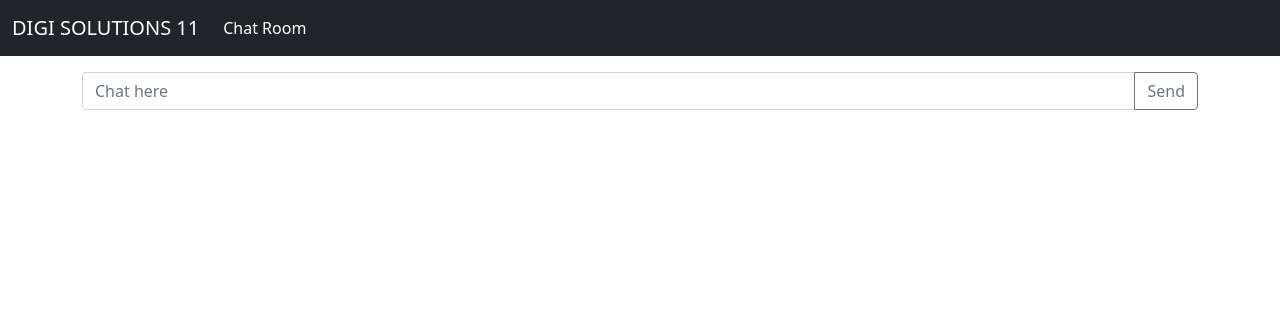
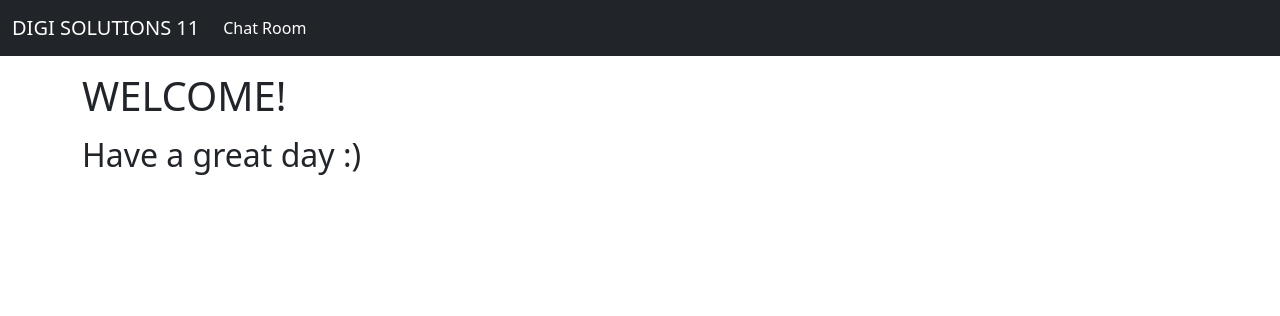
Before and after one commit to rhysmcg/qrsignin, a Flask app: page / in a window 1280 px wide. Shown: the top 316 px of the page. Run offline with Flask 2, Linux system fonts and the light colour scheme; some libraries are stand-ins or nearby versions.

Commit message:
Update main.html

```diff
--- a/templates/main.html
+++ b/templates/main.html
@@ -1,73 +1,10 @@
 {% extends "base.html" %}
 {% block content %}
 
-<script type="text/javascript" src="https://cdnjs.cloudflare.com/ajax/libs/socket.io/4.0.0/socket.io.js"></script>
-<script src="https://ajax.googleapis.com/ajax/libs/jquery/2.2.4/jquery.min.js"></script>
-<script type="text/javascript">
-$(document).ready(function() {
+<div class="container">
 
-    // connect to the website of the page's server
-	var socket = io.connect('http://' + document.domain + ':' + location.port);
-
-	// If connected, say "user has been connected"
-	socket.on('connect', function() {
-		socket.send('User has connected!');
-	});
-
-	// When received a message, put it to the top of the list
-	socket.on('message', function(msg) {
-		$("#messages").append('<li class="list-group-item">'+msg+'</li>');
-
-		if (msg == "change") {
-
-              var c = ["blue", "black", "yellow", "red", "white" ];
-
-              function changeColor() {
-                setTimeout(function loop() {
-                  document.body.style.backgroundColor = c.shift();
-                  if (c.length) {
-                    setTimeout(loop, 500);
-                  }
-                }, 500);
-              }
-
-              function start() {
-                setInterval(changeColor(), 200);
-              }
-
-              start()
-		}
-
-
-		console.log('Received message');
-	});
-
-	// Send the input of myMessage
-	// Change the input to be blank
-
-	$('#sendbutton').on('click', function() {
-		socket.send($('#myMessage').val());
-		$('#myMessage').val('');
-	});
-
-	// ENTER BUTTON
-    document.querySelector("#myMessage").addEventListener("keyup", event => {
-    if(event.key !== "Enter") return;
-    document.querySelector("#sendbutton").click(); // Things you want to do.
-    event.preventDefault(); //
-});
-
-});
-</script>
-<div class="container">
-<ul class="list-group" id="messages"></ul>
-    </p><p/></p>
-
-
-    <div class="input-group mb-3">
-  <input type="text" class="form-control" placeholder="Chat here" id="myMessage">
-  <button class="btn btn-outline-secondary" id="sendbutton" type="button">Send</button>
-</div>
+    <p><h1>WELCOME!</h1></p>
+	<h2>Have a great day :) </h2>
 
 
 </div>
```
